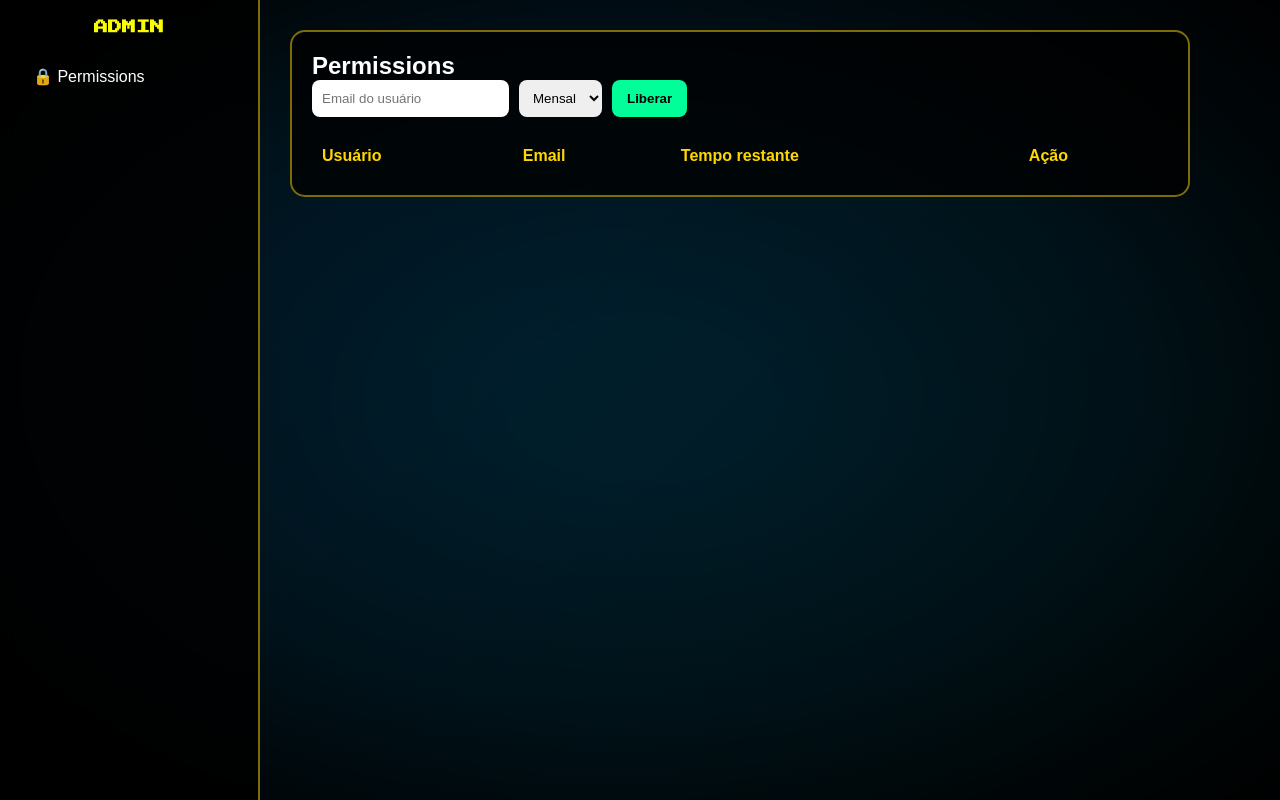
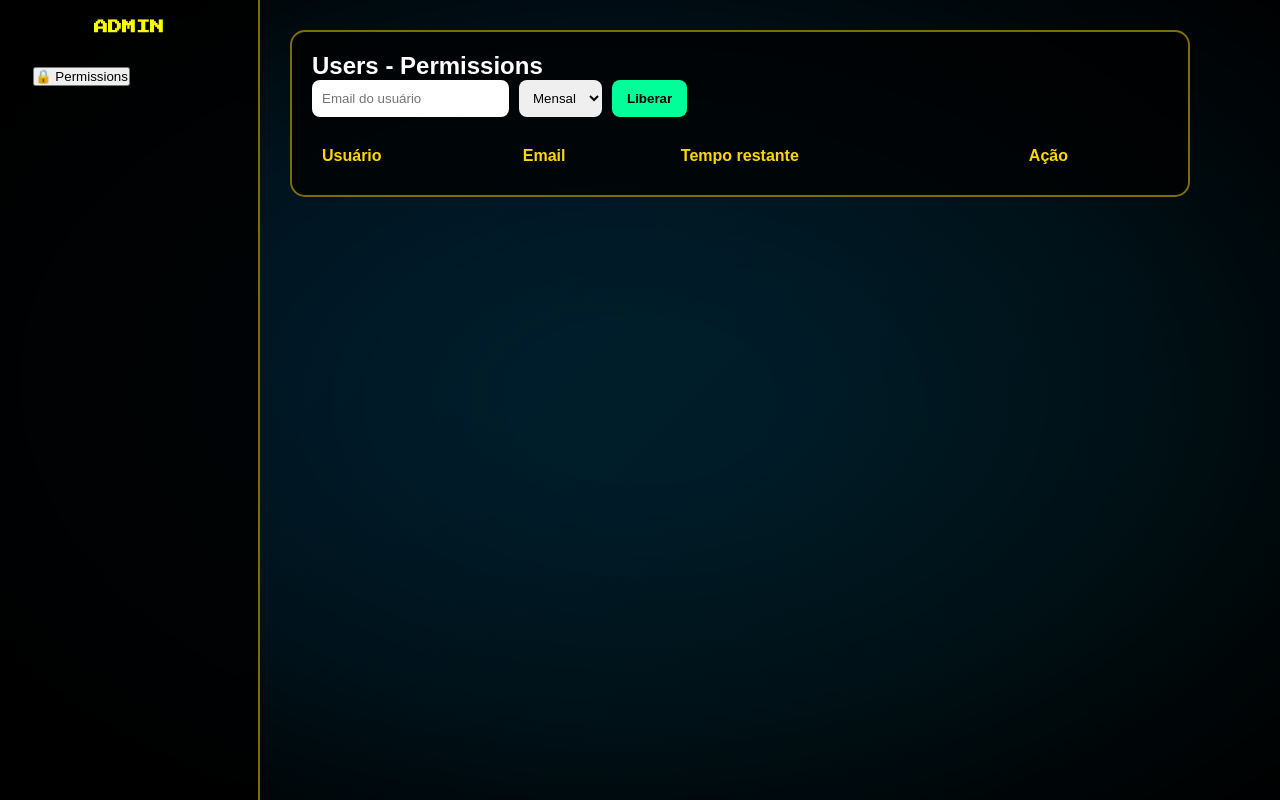
Before and after one commit to luismetzker/Arcryx-X-Pegalabyte, a website: page public/admin.html in a window 1280 px wide. Drawn offline with Linux system fonts and the light colour scheme; no server answers.

Commit message:
update 09/06/2026 19:37:32,66

```diff
--- a/public/admin.html
+++ b/public/admin.html
@@ -176,7 +176,7 @@ tr:hover{
 <!-- SIDEBAR -->
 <div class="sidebar">
     <h1>ADMIN</h1>
-    <div class="menu-item">🔒 Permissions</div>
+    <div class="menu-item"><button href="admin.html">🔒 Permissions</button></div>
 </div>
 
 <!-- CONTENT -->
@@ -184,7 +184,7 @@ tr:hover{
 
 <div class="card">
 
-    <h2>Permissions</h2>
+    <h2>Users - Permissions</h2>
 
     <!-- FORM -->
     <div class="top-form">
```
